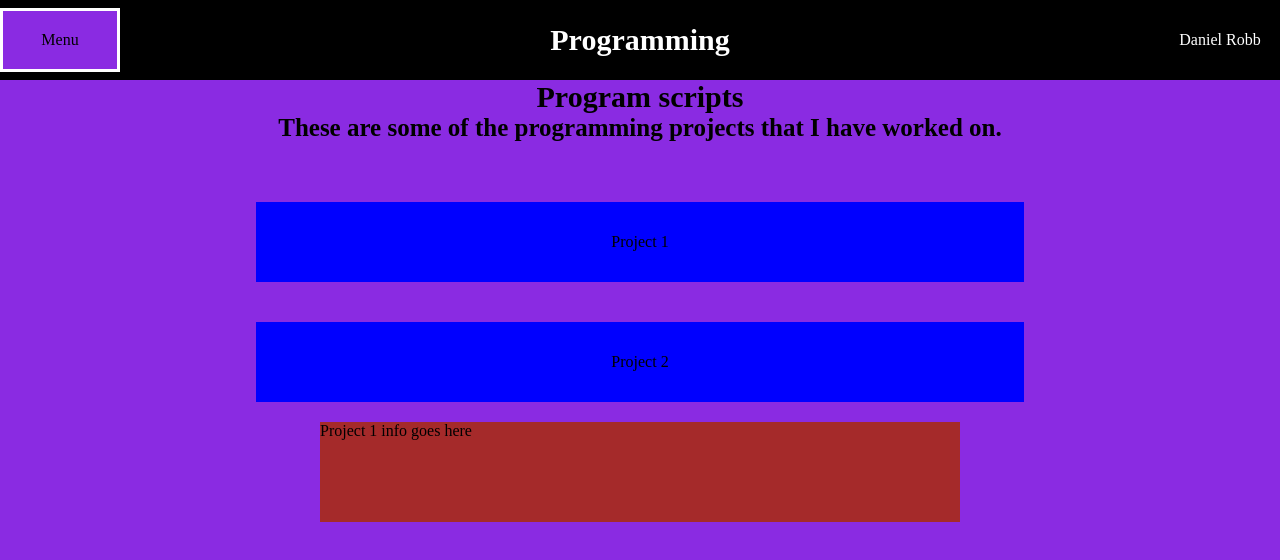
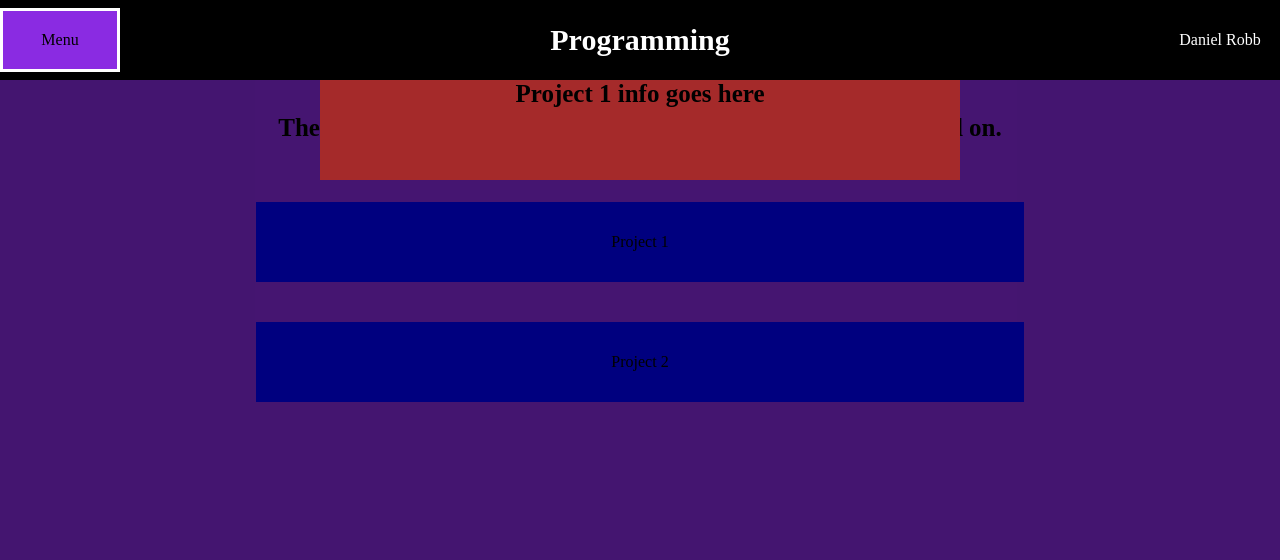
Before and after one commit to Agent-Rider/Portfolio-Website, a plain HTML site: page programs.html in a window 1280 px wide. Both pictures are taken after a click on the button "Project 1". Drawn offline with Linux system fonts and the light colour scheme.

Commit message:
Added overlay and popups for projects

```diff
--- a/CSS files/main.css
+++ b/CSS files/main.css
@@ -33,6 +33,7 @@ a{
     justify-content:space-between;
     position:sticky;
     top:0;
+    z-index:2;
 }
 
 .headerMain h1{
@@ -68,7 +69,7 @@ a{
     position: absolute;
     background-color: orangered;
     display: none;
-    z-index: 1;
+    z-index: 3;
     min-width: 160px;
     border:solid;
     border-color: black;
--- a/CSS files/programs.css
+++ b/CSS files/programs.css
@@ -16,15 +16,41 @@
     position:relative;
 }
 
-.projectInfo{
-    display:none;
-    width: 50%;
-    min-height:100px;
-    height:auto;
-    background-color:brown;
-    position:relative;
+.projectInfo {
+    display: flex;
+    flex-direction: column;
+    width: 100%;
+    min-height: 100px;
+    height: auto;
+    background-color: brown;
+    position: sticky;
+    top: 80px;
+    margin: auto;
+}
+
+.projectInfo h2{
+    text-align:center;
 }
 
 .show{
     display:flex;
 }
+
+.overlay {
+    position: fixed;
+    display: none;
+    width: 100%;
+    height: 100%;
+    top: 80px;
+    left: 0;
+    right: 0;
+    bottom: 0;
+    background-color: rgba(0,0,0,0.5);
+    z-index: 1;
+    cursor: pointer;
+}
+
+.wrapperProject{
+    width:50%;
+    margin: auto;
+}
--- a/JS files/programs.js
+++ b/JS files/programs.js
@@ -2,3 +2,11 @@ function drop(dropdownID) {
     document.getElementById(dropdownID).classList.toggle("show");
     console.log("drop executed");
 }
+
+function overlayOn(overlayID) {
+    document.getElementById(overlayID).style.display = "block";
+}
+
+function overlayOff(overlayID) {
+    document.getElementById(overlayID).style.display = "none";
+}
--- a/programs.html
+++ b/programs.html
@@ -46,19 +46,27 @@
     </h2>
 
     <section class="projects">
-        <button class="projectBox" onclick="drop('project1')">
+        <button class="projectBox" onclick="overlayOn('project1')">
             Project 1
         </button>
-        <button class="projectBox" onclick="drop('project2')">
+        <button class="projectBox" onclick="overlayOn('project2')">
             Project 2
         </button>
 
+        <div class="overlay" id="project1" onclick="overlayOff('project1')">
+            <div class="wrapperProject">
+                <div class="projectInfo">
+                    <h2>Project 1 info goes here</h2>
+                </div>
+            </div>
+        </div>
 
-        <div class="projectInfo" id="project1">
-            Project 1 info goes here
-        </div>
-        <div class="projectInfo" id="project2">
-            Project 2 info goes here
+        <div class="overlay" id="project2" onclick="overlayOff('project2')">
+            <div class="wrapperProject">
+                <div class="projectInfo">
+                    <h2>Project 2 info goes here</h2>
+                </div>
+            </div>
         </div>
     </section>
 
```
